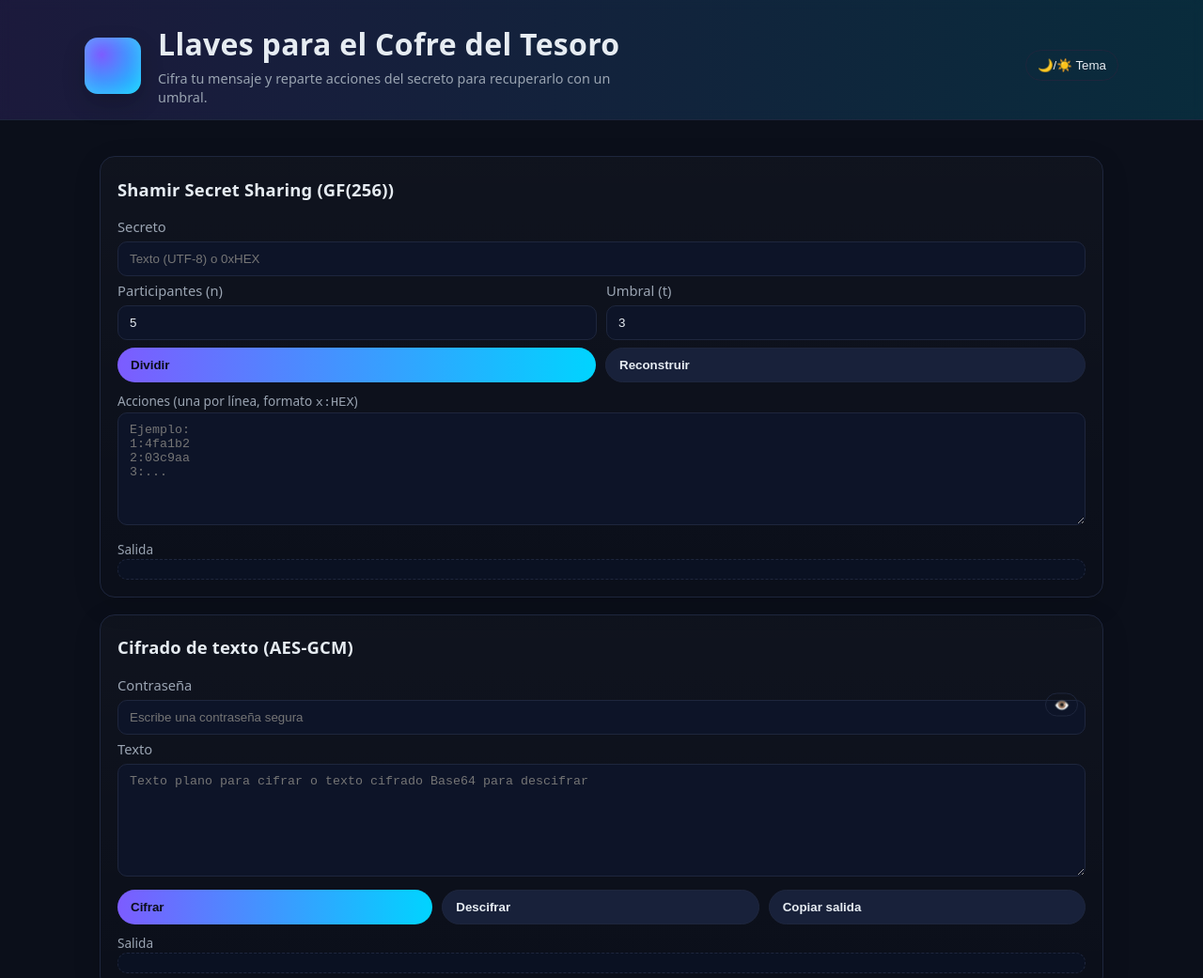
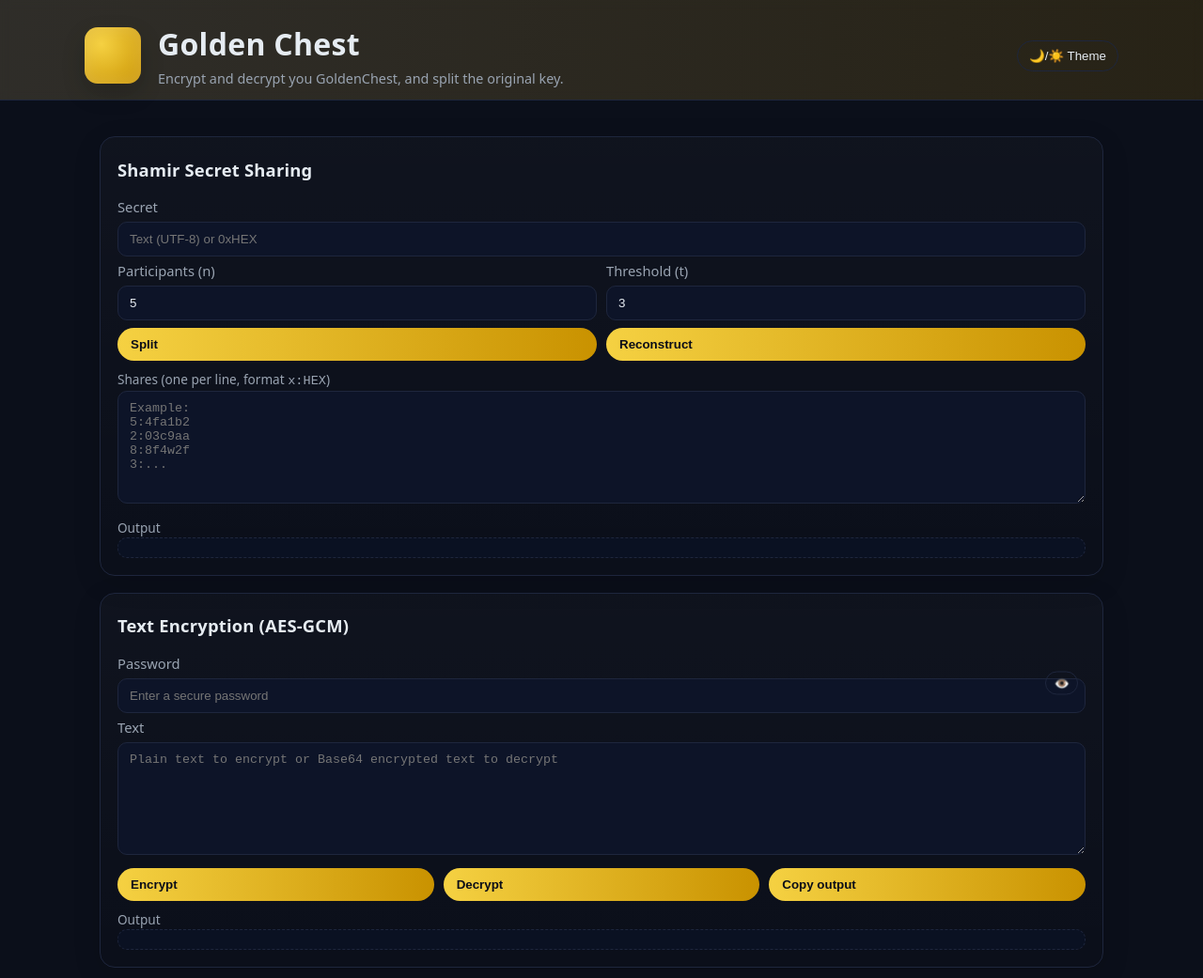
Before and after one commit to acasanova009/GoldenChest, a plain HTML site: page index.html in a window 1280 px wide. Shown: the top 1041 px of the page at 94% size. Drawn offline with Linux system fonts and the light colour scheme.

Commit message:
English updated

```diff
--- a/index.html
+++ b/index.html
@@ -3,16 +3,36 @@
 <head>
   <meta charset="utf-8" />
   <meta name="viewport" content="width=device-width, initial-scale=1" />
-  <title>Llaves para el Cofre del Tesoro</title>
+  <title>Golden Chest</title>
   <style>
-    :root{
-      --bg:#0b0f1a; --card:#121829; --muted:#9aa4b2; --accent:#7c5cff; --accent2:#00d4ff;
-      --border:#1e263d; --ok:#27ae60; --err:#e74c3c; --text:#e6ecf2; --input:#0d1428; --out:#0a1122;
-    }
+   :root{
+  --bg:#0b0f1a;
+  --card:#121829;
+  --muted:#9aa4b2;
+  --accent:#f5d142;   /* light golden yellow */
+  --accent2:#c99200;  /* deeper golden */
+  --border:#1e263d;
+  --ok:#27ae60;
+  --err:#e74c3c;
+  --text:#e6ecf2;
+  --input:#0d1428;
+  --out:#0a1122;
+}
+
     .light{
-      --bg:#f6f7fb; --card:#ffffff; --muted:#596274; --accent:#6b4bff; --accent2:#00a8d6;
-      --border:#dfe4ef; --ok:#1e874c; --err:#c0392b; --text:#0b1220; --input:#f1f3fa; --out:#eef2ff;
-    }
+  --bg:#f6f7fb;
+  --card:#ffffff;
+  --muted:#596274;
+  --accent:#f7d85f;   /* warm yellow */
+  --accent2:#d4a017;  /* gold */
+  --border:#dfe4ef;
+  --ok:#1e874c;
+  --err:#c0392b;
+  --text:#0b1220;
+  --input:#f1f3fa;
+  --out:#eef2ff;
+}
+
     *{box-sizing:border-box}
     html,body{height:100%}
     body{
@@ -21,7 +41,8 @@
     }
     header{
       position:sticky; top:0; z-index:100;
-      background:linear-gradient(90deg,rgba(124,92,255,.15),rgba(0,212,255,.15));
+      background:linear-gradient(90deg, rgba(255,223,128,0.15), rgba(204,153,0,0.15));
+
       border-bottom:1px solid var(--border);
       backdrop-filter: blur(6px);
     }
@@ -54,13 +75,22 @@
     textarea{min-height:120px; resize:vertical;}
     .row{display:flex; gap:10px; flex-wrap:wrap}
     .row > *{flex:1}
-    .btn{
+    .btn, .btn.secondary{
       display:inline-flex; align-items:center; gap:8px;
       background:linear-gradient(90deg, var(--accent) 0%, var(--accent2) 100%);
       color:#0a0d18; font-weight:700; border:none; border-radius:999px; padding:10px 14px; cursor:pointer;
     }
-    .btn.secondary{background:#18213a; color:#e6ecf2; border:1px solid var(--border);}
-    .light .btn.secondary{background:#f3f5ff; color:#0b1220;}
+    /* Hover effect */
+.btn:hover{
+  background: #f5d142; /* original yellow tone */
+}
+
+/* Click (active) effect */
+.btn:active{
+  transform: scale(0.97);
+  /*background:linear-gradient(90deg, #ffe58f 0%, #d4af37 100%); /* golden flash */
+}
+
     .btn:disabled{opacity:.6; cursor:not-allowed}
     .muted{color:var(--muted); font-size:.9rem}
     .mono{font-family: ui-monospace, SFMono-Regular, Menlo, Monaco, Consolas, "Liberation Mono", monospace;}
@@ -85,12 +115,12 @@
       <div class="left">
         <div class="logo" aria-hidden="true"></div>
         <div>
-          <h1>Llaves para el Cofre del Tesoro</h1>
-          <p class="muted">Cifra tu mensaje y reparte acciones del secreto para recuperarlo con un umbral.</p>
+          <h1>Golden Chest</h1>
+          <p class="muted">Encrypt and decrypt you GoldenChest, and split the original key.</p>
         </div>
       </div>
       <div class="toggle-wrap">
-        <button id="themeBtn" class="iconbtn" title="Cambiar tema">🌙/☀️ Tema</button>
+        <button id="themeBtn" class="iconbtn" title="Change theme">🌙/☀️ Theme</button>
       </div>
     </div>
   </header>
@@ -98,51 +128,53 @@
   <main>
     <div class="wrap grid">
 <section class="card full" id="shamir">
-        <h2>Shamir Secret Sharing (GF(256))</h2>
-        <label for="shamir-secret">Secreto</label>
-        <input type="text" id="shamir-secret" placeholder="Texto (UTF‑8) o 0xHEX" />
+        <h2>Shamir Secret Sharing</h2>
+        <label for="shamir-secret">Secret</label>
+        <input type="text" id="shamir-secret" placeholder="Text (UTF‑8) or 0xHEX" />
         <div class="row">
           <div>
-            <label for="shamir-n">Participantes (n)</label>
+            <label for="shamir-n">Participants (n)</label>
             <input type="number" id="shamir-n" min="2" value="5"/>
           </div>
           <div>
-            <label for="shamir-t">Umbral (t)</label>
+            <label for="shamir-t">Threshold (t)</label>
             <input type="number" id="shamir-t" min="2" value="3"/>
           </div>
         </div>
 
         <div class="row" style="margin-top:8px">
-          <button class="btn" id="btn-split">Dividir</button>
-          <button class="btn secondary" id="btn-join">Reconstruir</button>
+          <button class="btn" id="btn-split">Split</button>
+          <button class="btn secondary" id="btn-join">Reconstruct</button>
 
 
         </div>
 
-        <div class="muted small" style="margin-top:10px">Acciones (una por línea, formato <code>x:HEX</code>)</div>
-        <textarea id="shamir-shares" placeholder="Ejemplo:
-1:4fa1b2
+        <div class="muted small" style="margin-top:10px">Shares (one per line, format <code>x:HEX</code>)</div>
+        <textarea id="shamir-shares" placeholder="Example:
+5:4fa1b2
 2:03c9aa
-3:..."></textarea>
+8:8f4w2f
+3:...
+"></textarea>
 
-        <div class="muted small" style="margin-top:10px">Salida</div>
+        <div class="muted small" style="margin-top:10px">Output</div>
         <div class="out mono small" id="shamir-out"></div>
       </section>
 <section class="card full" id="aes">
-        <h2>Cifrado de texto (AES‑GCM)</h2>
+        <h2>Text Encryption (AES‑GCM)</h2>
         <div class="pw-wrap">
-          <label for="aes-pass">Contraseña</label>
-          <input type="password" id="aes-pass" placeholder="Escribe una contraseña segura" />
-          <button id="togglePass" aria-label="Mostrar u ocultar contraseña">👁️</button>
+          <label for="aes-pass">Password</label>
+          <input type="password" id="aes-pass" placeholder="Enter a secure password" />
+          <button id="togglePass" aria-label="Show or hide password">👁️</button>
         </div>
-        <label for="aes-plain">Texto</label>
-        <textarea id="aes-plain" placeholder="Texto plano para cifrar o texto cifrado Base64 para descifrar"></textarea>
+        <label for="aes-plain">Text</label>
+        <textarea id="aes-plain" placeholder="Plain text to encrypt or Base64 encrypted text to decrypt"></textarea>
         <div class="row" style="margin-top:8px">
-          <button class="btn" id="btn-encrypt">Cifrar</button>
-          <button class="btn secondary" id="btn-decrypt">Descifrar</button>
-          <button class="btn secondary" id="btn-copy-aes" title="Copiar salida">Copiar salida</button>
+          <button class="btn" id="btn-encrypt">Encrypt</button>
+          <button class="btn secondary" id="btn-decrypt">Decrypt</button>
+          <button class="btn secondary" id="btn-copy-aes" title="Copy output">Copy output</button>
         </div>
-        <div class="muted small" style="margin-top:10px">Salida</div>
+        <div class="muted small" style="margin-top:10px">Output</div>
         <div class="out mono small" id="aes-out"></div>
       </section>
       <!-- AES (arriba) -->
@@ -154,11 +186,11 @@
   </main>
 
   <footer class="wrap muted small" style="text-align:center">
-    Hecho para mi familia.
+    Made for my family.
   </footer>
 
 <script>
-// ========= Tema día/noche =========
+// ========= Theme día/noche =========
 const root = document.documentElement;
 const savedTheme = localStorage.getItem('theme') || 'dark';
 if(savedTheme==='light') document.body.classList.add('light');
@@ -207,7 +239,7 @@ async function deriveKey(password, salt){
 async function aesEncrypt(){
   const pass = $('#aes-pass').value;
   const text = $('#aes-plain').value;
-  if(!pass || !text){ $('#aes-out').textContent='Falta contraseña o texto.'; return; }
+  if(!pass || !text){ $('#aes-out').textContent='Missing password or text.'; return; }
   const salt = crypto.getRandomValues(new Uint8Array(16));
   const iv = crypto.getRandomValues(new Uint8Array(12));
   const key = await deriveKey(pass, salt);
@@ -220,9 +252,9 @@ async function aesDecrypt(){
   try{
     const pass = $('#aes-pass').value;
     const b64 = $('#aes-plain').value.trim();
-    if(!pass || !b64){ $('#aes-out').textContent='Falta contraseña o texto cifrado.'; return; }
+    if(!pass || !b64){ $('#aes-out').textContent='Missing password or encrypted text.'; return; }
     const packed = b64d(b64);
-    if(packed.length < 29) throw new Error('Formato incorrecto.');
+    if(packed.length < 29) throw new Error('Incorrect format.');
     const salt = packed.slice(0,16);
     const iv = packed.slice(16,28);
     const ct = packed.slice(28);
@@ -230,7 +262,7 @@ async function aesDecrypt(){
     const pt = await crypto.subtle.decrypt({name:'AES-GCM', iv}, key, ct);
     $('#aes-out').textContent = dec.decode(pt);
   }catch(e){
-    $('#aes-out').textContent = 'Error al descifrar: ' + e.message;
+    $('#aes-out').textContent = 'Error decrypting: ' + e.message;
   }
 }
 $('#btn-encrypt').addEventListener('click', aesEncrypt);
@@ -323,11 +355,11 @@ $('#btn-split').addEventListener('click', () => {
     const n = parseInt($('#shamir-n').value,10);
     const t = parseInt($('#shamir-t').value,10);
     let secret = parseSecretInput($('#shamir-secret').value || '');
-    if(secret.length===0) throw new Error('Secreto vacío.');
+    if(secret.length===0) throw new Error('Empty secret.');
     const shares = shamirSplit(secret, n, t);
     const lines = shares.map(s => `${s.x}:${toHex(s.y)}`);
     $('#shamir-shares').value = lines.join('\n');
-    $('#shamir-out').textContent = `Acciones generadas (${t}-de-${n}). Longitud por acción: ${shares[0].y.length} bytes.`;
+    $('#shamir-out').textContent = `Shares generated (${t}-de-${n}). Length per share: ${shares[0].y.length} bytes.`;
   }catch(e){
     $('#shamir-out').textContent = 'Error: ' + e.message;
   }
@@ -338,7 +370,7 @@ $('#btn-join').addEventListener('click', () => {
     const lines = $('#shamir-shares').value.trim().split(/\n+/).filter(Boolean);
     const shares = lines.map(line => {
       const m = line.trim().match(/^(\d+)\s*:\s*([0-9a-fA-F]+)$/);
-      if(!m) throw new Error(`Línea inválida: ${line}`);
+      if(!m) throw new Error(`Invalid line: ${line}`);
       return { x: parseInt(m[1],10), y: fromHex(m[2]) };
     });
     const secret = shamirJoin(shares);
@@ -353,7 +385,7 @@ $('#btn-join').addEventListener('click', () => {
     //
 
 
-    const msg = `Secreto (HEX): 0x${toHex(secret)}\n` + (decoded ? `Secreto (UTF‑8): ${decoded}` : '');
+    const msg = `Secret (HEX): 0x${toHex(secret)}\n` + (decoded ? `Secret (UTF‑8): ${decoded}` : '');
     $('#shamir-out').textContent = msg;
   }catch(e){
     $('#shamir-out').textContent = 'Error: ' + e.message;
```
